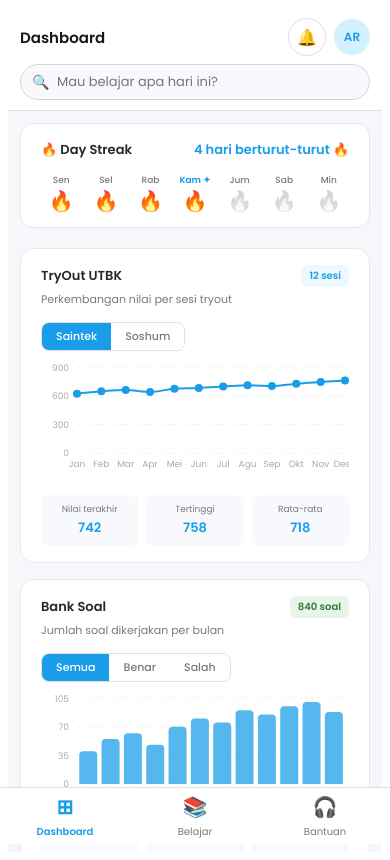
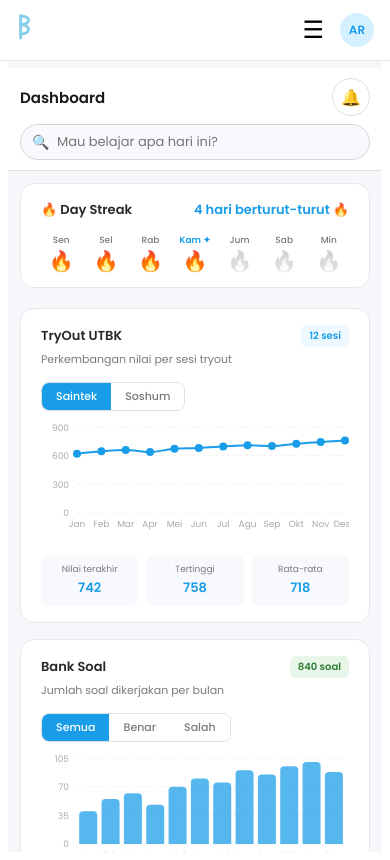
Before and after one commit to XnonXte/Pahamify-Prototype, a React (Vite) app: page / in a window 390 px wide. Built offline with nearby package versions, Linux system fonts and the light colour scheme.

Commit message:
revisi navbar (tab, desktop, and phone_

```diff
--- a/src/Dashboard.jsx
+++ b/src/Dashboard.jsx
@@ -6,21 +6,96 @@ const responsiveCSS = `
     :root { --sidebar-w: 176px; --topbar-h: 52px; --bottomnav-h: 56px; }
 
     /* Global viewport override for mobile scale stability */
-  body, #root {
+   html, body, #root {
+    height: 100%;
+    overflow: hidden;
     max-width: 100vw;
-    overflow-x: hidden;
   }
 
-  /* Tablet: icon-only sidebar */
-  @media (max-width: 900px) {
-    .sidebar { width: 56px !important; min-width: 56px !important; }
-    .sidebar .nav-label,
-    .sidebar .logo-text,
-    .sidebar .user-name,
-    .sidebar .btn-collapse { display: none !important; }
-    .sidebar .logo { justify-content: center !important; padding: 0 0 20px !important; }
-    .sidebar .nav-item { justify-content: center !important; padding: 10px 0 !important; border-right: none !important; }
-    .sidebar .nav-item.active { border-right: none !important; }
+
+    /* TABLET */
+   @media (max-width:1024px) and (min-width:500px){
+
+  .sidebar{
+    display:none !important;
+  }
+
+  .tablet-navbar{
+    display:flex !important;
+    position:fixed;
+    top:0;
+    left:0;
+    right:0;
+    height:60px;
+    background:#fff;
+    border-bottom:1px solid #e8e8e8;
+    z-index:1000;
+  }
+
+  .mobile-header{
+    display:none !important;
+  }
+
+  .mobile-content{
+    padding-top:60px;
+  }
+}
+
+.tablet-navbar-inner{
+  width:100%;
+  height:100%;
+  display:flex;
+  align-items:center;
+  padding:0 24px;
+}
+
+.tablet-links{
+  margin-left:auto; /* dorong menu ke kanan */
+  display:flex;
+  gap:24px;
+  align-items:center;
+}
+
+.tablet-links button{
+  border:none;
+  background:none;
+  cursor:pointer;
+  font-family:'Poppins',sans-serif;
+  font-size:14px;
+  color:#8a8a8a;
+  font-weight:500;
+}
+
+.tablet-links button.active{
+  color:#199DE9;
+  font-weight:600;
+}
+
+.avatar{
+  margin-left:16px;
+  width:36px;
+  height:36px;
+  border-radius:50%;
+  background:#D5F0FF;
+  display:flex;
+  align-items:center;
+  justify-content:center;
+  font-size:12px;
+  font-weight:600;
+  color:#199DE9;
+  flex-shrink:0;
+}
+
+  .logo{
+    font-size:18px;
+    font-weight:700;
+    color:#199DE9;
+
+  }
+
+    /* DESKTOP */
+    .tablet-navbar{
+      display:none;
     }
 
     /* Mobile: hide sidebar, show bottom nav */
@@ -76,6 +151,81 @@ const responsiveCSS = `
     }
 
     .scroll-btn { display: flex; }
+    .mobile-header{
+    display:none;
+  }
+
+  @media (max-width:600px){
+
+    .mobile-header{
+      display:flex;
+      position:fixed;
+      top:0;
+      left:0;
+      right:0;
+      z-index:1000;
+      height:60px;
+      background:#fff;
+      border-bottom:1px solid #e8e8e8;
+      align-items:center;
+    }
+
+    .mobile-navbar-inner{
+      width:100%;
+      display:flex;
+      justify-content:space-between;
+      align-items:center;
+      padding:0 16px;
+      position:relative;
+    }
+
+    .mobile-toggle{
+      border:none;
+      background:none;
+      cursor:pointer;
+      font-size:24px;
+    }
+
+    .mobile-menu{
+      display:none;
+      flex-direction:column;
+      position:absolute;
+      top:100%;
+      left:0;
+      right:0;
+      background:#fff;
+      list-style:none;
+      padding:10px 24px;
+      border-bottom:1px solid #e8e8e8;
+      box-shadow:0 4px 6px rgba(0,0,0,.05);
+      gap:15px;
+    }
+
+    .mobile-menu.show{
+      display:flex;
+    }
+
+    .mobile-menu li{
+      cursor:pointer;
+      padding:10px 0;
+      color:#A0B0C0;
+      font-weight:500;
+    }
+
+    .mobile-menu-active{
+      color:#00BFFF !important;
+      font-weight:700 !important;
+    }
+
+    .bottom-nav{
+      display:none !important;
+    }
+
+    .mobile-content{
+      padding-top:60px;
+    }
+  }
+
   @media (max-width: 600px) { .scroll-btn { display: none !important; } }
   `;
 
@@ -221,7 +371,32 @@ function Sidebar({ activePage, onNavigate }) {
         transition: "width 0.2s",
       }}>
         <div className="logo" style={{ display: "flex", alignItems: "center", gap: 8, padding: "0 16px 24px", justifyContent: collapsed ? "center" : "flex-start" }}>
-        <div style={{ width: 32, height: 32, borderRadius: 8, background: "#199DE9", display: "flex", alignItems: "center", justifyContent: "center", fontSize: 16, fontWeight: 700, color: "#fff", flexShrink: 0 }}>P</div>
+          <svg
+          width="32"
+          height="32"
+          viewBox="0 0 24 24"
+          fill="none"
+          style={{ flexShrink: 0 }}
+        >
+          <path
+            d="M4 2.5V21.5"
+            stroke="#87CEEB"
+            strokeWidth="2.5"
+            strokeLinecap="round"
+          />
+          <path
+            d="M4 2.5C13 2.5 13 10 4 10"
+            stroke="#87CEEB"
+            strokeWidth="2.5"
+            strokeLinecap="round"
+          />
+          <path
+            d="M4 10C13 10 13 18 4 18"
+            stroke="#87CEEB"
+            strokeWidth="2.5"
+            strokeLinecap="round"
+          />
+        </svg>
           {!collapsed && <span className="logo-text" style={{ fontSize: 14, fontWeight: 700, color: "#181818" }}>Pahamify</span>}
           <button className="btn-collapse" onClick={() => setCollapsed(!collapsed)} style={{ marginLeft: "auto", background: "none", border: "none", cursor: "pointer", color: "#7a7a7a", display: "flex", padding: 4 }}>
             <svg width={14} height={14} viewBox="0 0 24 24" fill="none" stroke="currentColor" strokeWidth={2}>
@@ -255,26 +430,172 @@ function Sidebar({ activePage, onNavigate }) {
   }
 
   // ─── BOTTOM NAV (mobile only) ─────────────────────────────────────────────────
-function BottomNav({ activePage, onNavigate }) {
-  const items = [
-    { key: "dashboard", icon: "⊞", label: "Dashboard" },
-    { key: "pusat-belajar", icon: "📚", label: "Belajar" },
-    { key: "bantuan", icon: "🎧", label: "Bantuan" },
+  function MobileNavbar({ activePage, onNavigate }) {
+    const [open, setOpen] = useState(false);
+
+    const menus = [
+      { key: "dashboard", label: "Dashboard" },
+      { key: "pusat-belajar", label: "Pusat Belajar" },
+      { key: "bantuan", label: "Bantuan" },
     ];
+
     return (
-    <nav className="bottom-nav">
-      {items.map(item => (
-        <div key={item.key} onClick={() => onNavigate(item.key)} style={{
-          display: "flex", flexDirection: "column", alignItems: "center", gap: 2,
-          cursor: "pointer", flex: 1, padding: "8px 0",
-          fontSize: 10, fontWeight: activePage === item.key ? 600 : 400,
-          color: activePage === item.key ? "#199DE9" : "#7a7a7a",
-        }}>
-          <span style={{ fontSize: 20 }}>{item.icon}</span>
-          {item.label}
+      <header className="mobile-header">
+        <nav className="mobile-navbar-inner">
+
+          <div className="mobile-brand">
+            <svg
+              width="28"
+              height="28"
+              viewBox="0 0 24 24"
+              fill="none"
+            >
+              <path
+                d="M4 2.5V21.5"
+                stroke="#87CEEB"
+                strokeWidth="2.5"
+                strokeLinecap="round"
+              />
+              <path
+                d="M4 2.5C13 2.5 13 10 4 10"
+                stroke="#87CEEB"
+                strokeWidth="2.5"
+                strokeLinecap="round"
+              />
+              <path
+                d="M4 10C13 10 13 18 4 18"
+                stroke="#87CEEB"
+                strokeWidth="2.5"
+                strokeLinecap="round"
+              />
+            </svg>
           </div>
+
+          <div
+          style={{
+            display: "flex",
+            alignItems: "center",
+            gap: 10
+          }}
+        >
+
+          <button
+            className="mobile-toggle"
+            onClick={() => setOpen(!open)}
+          >
+            ☰
+          </button>
+
+          <div
+            style={{
+              width: 34,
+              height: 34,
+              borderRadius: "50%",
+              background: "#D5F0FF",
+              display: "flex",
+              alignItems: "center",
+              justifyContent: "center",
+              fontSize: 12,
+              fontWeight: 600,
+              color: "#199DE9",
+              cursor: "pointer"
+            }}
+          >
+            AR
+          </div>
+
+        </div>
+          <ul
+            className={`mobile-menu ${
+              open ? "show" : ""
+            }`}
+          >
+            {menus.map(menu => (
+              <li
+                key={menu.key}
+                className={
+                  activePage === menu.key
+                    ? "mobile-menu-active"
+                    : ""
+                }
+                onClick={() => {
+                  onNavigate(menu.key);
+                  setOpen(false);
+                }}
+              >
+                {menu.label}
+              </li>
             ))}
+          </ul>
+
         </nav>
+      </header>
+    );
+  }
+
+  function TabletNavbar({ activePage, onNavigate }) {
+    return (
+      <div className="tablet-navbar">
+        <div className="tablet-navbar-inner">
+
+          <div className="logo">
+            <svg
+          width="32"
+          height="32"
+          viewBox="0 0 24 24"
+          fill="none"
+          style={{ flexShrink: 0 }}
+        >
+          <path
+            d="M4 2.5V21.5"
+            stroke="#87CEEB"
+            strokeWidth="2.5"
+            strokeLinecap="round"
+          />
+          <path
+            d="M4 2.5C13 2.5 13 10 4 10"
+            stroke="#87CEEB"
+            strokeWidth="2.5"
+            strokeLinecap="round"
+          />
+          <path
+            d="M4 10C13 10 13 18 4 18"
+            stroke="#87CEEB"
+            strokeWidth="2.5"
+            strokeLinecap="round"
+          />
+        </svg>
+          </div>
+
+          <div className="tablet-links">
+            <button
+              className={activePage==="dashboard" ? "active" : ""}
+              onClick={()=>onNavigate("dashboard")}
+            >
+              Dashboard
+            </button>
+
+            <button
+              className={activePage==="pusat-belajar" ? "active" : ""}
+              onClick={()=>onNavigate("pusat-belajar")}
+            >
+              Pusat Belajar
+            </button>
+
+            <button
+              className={activePage==="bantuan" ? "active" : ""}
+              onClick={()=>onNavigate("bantuan")}
+            >
+              Bantuan
+            </button>
+          </div>
+
+          <div className="avatar">
+            AR
+          </div>
+
+        </div>
+      </div>
     );
   }
 
@@ -340,7 +661,7 @@ function Topbar({ title, placeholder = "Mau belajar apa hari ini?" }) {
           flexShrink: 0,
         }}>
           <div style={{ width: 36, height: 36, borderRadius: "50%", border: "0.5px solid #e0e0e0", background: "#fff", display: "flex", alignItems: "center", justifyContent: "center", cursor: "pointer", fontSize: 16 }}>🔔</div>
-        <div style={{ width: 36, height: 36, borderRadius: "50%", background: "#D5F0FF", display: "flex", alignItems: "center", justifyContent: "center", fontSize: 12, fontWeight: 600, color: "#199DE9" }}>AR</div>
+
         </div>
 
         {/* Tweak CSS Tambahan untuk merapikan urutan susunan khusus di layar mobile kecil */}
@@ -371,7 +692,18 @@ function DashboardPage() {
     ];
 
     return (
-    <div className="app-content" style={{ flex: 1, overflowY: "auto", padding: "20px 24px", display: "flex", flexDirection: "column", gap: 20 }}>
+      <div
+        className="app-content"
+        style={{
+          flex: 1,
+          overflowY: "auto",
+          minHeight: 0,
+          display: "flex",
+          flexDirection: "column",
+          gap: 20,
+          padding: "20px 24px"
+        }}
+      >
         {/* Streak Layout Fix */}
         <div style={{ background: "#fff", borderRadius: 14, border: "0.5px solid #e8e8e8", padding: "16px 20px" }}>
           <div style={{ display: "flex", flexWrap: "wrap", alignItems: "center", justifyContent: "space-between", gap: 8, marginBottom: 14 }}>
@@ -496,7 +828,18 @@ function PusatBelajar() {
             </div>
           ))}
         </div>
-      <div className="app-content" style={{ flex: 1, overflowY: "auto", padding: "20px 24px" }}>
+        <div
+          className="app-content"
+          style={{
+            flex: 1,
+            overflowY: "auto",
+            minHeight: 0,
+            display: "flex",
+            flexDirection: "column",
+            gap: 20,
+            padding: "20px 24px"
+          }}
+        >
           {sections.map(sec => (
             <div key={sec.title} style={{ marginBottom: 28 }}>
               <SectionHeader title={sec.title} />
@@ -553,7 +896,18 @@ function Bantuan() {
     ];
 
     return (
-    <div className="app-content" style={{ flex: 1, overflowY: "auto", padding: "20px 24px", display: "flex", flexDirection: "column", gap: 20 }}>
+      <div
+        className="app-content"
+        style={{
+          flex: 1,
+          overflowY: "auto",
+          minHeight: 0,
+          display: "flex",
+          flexDirection: "column",
+          gap: 20,
+          padding: "20px 24px"
+        }}
+      >
           <div>
           <div style={{ fontSize: 14, fontWeight: 600, color: "#282828", marginBottom: 12 }}>Mentor</div>
           <div className="grid-2" style={{ display: "grid", gridTemplateColumns: "1fr 1fr", gap: 16 }}>
@@ -673,16 +1027,41 @@ export default function App() {
         <style>{responsiveCSS}</style>
         <link href="https://fonts.googleapis.com/css2?family=Poppins:wght@400;500;600&display=swap" rel="stylesheet" />
 
-      <Sidebar activePage={page} onNavigate={setPage} />
+        <>
+          <MobileNavbar
+            activePage={page}
+            onNavigate={setPage}
+          />
 
-      <div style={{ flex: 1, display: "flex", flexDirection: "column", overflow: "hidden", minWidth: 0 }}>
+          <Sidebar
+            activePage={page}
+            onNavigate={setPage}
+          />
+
+          <TabletNavbar
+          activePage={page}
+          onNavigate={setPage}
+          />
+        </>
+
+     <div
+      className="mobile-content"
+      style={{
+        flex: 1,
+        display: "flex",
+        flexDirection: "column",
+        minWidth: 0,
+        overflow: "hidden",
+        height: "100%"
+      }}
+    >
           <Topbar title={pageTitles[page]} placeholder={searchPlaceholders[page]} />
           {page === "dashboard" && <DashboardPage />}
           {page === "pusat-belajar" && <PusatBelajar />}
           {page === "bantuan" && <Bantuan />}
         </div>
 
-      <BottomNav activePage={page} onNavigate={setPage} />
+
       </div>
     );
   }
```
Also changed, not shown: 1 other file (tests, documents, lock files or other folders). Lines whose indentation alone changed are shown as unchanged.
